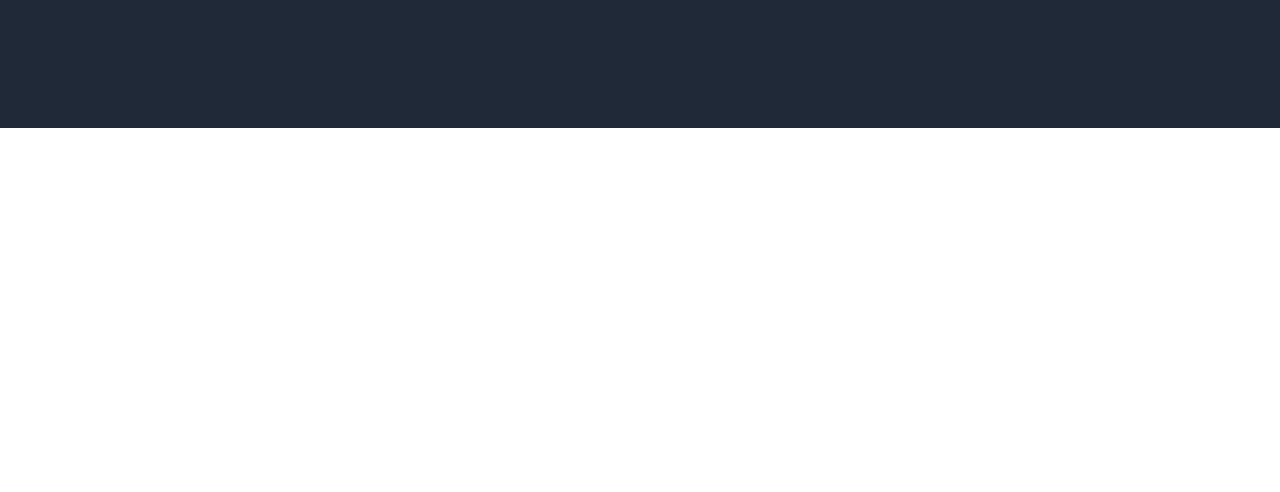
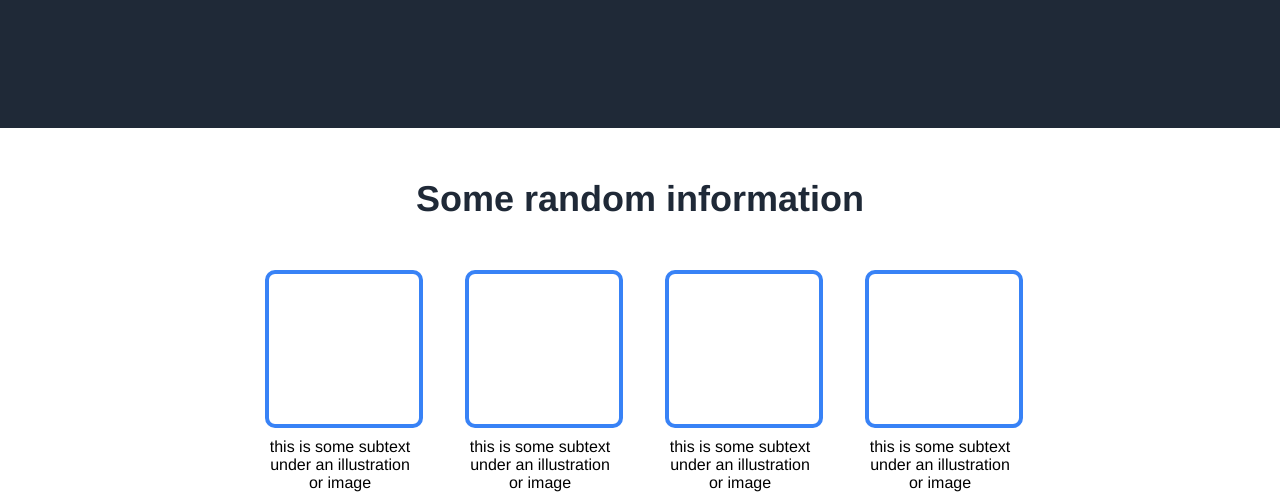
Before and after one commit to Duduhiro/odin-landing-page, a plain HTML site: page index.html in a window 1280 px wide. Shown: the part 460-952 px from the top of the page. Before the commit the page ends 800 px from the top, so only its background shows below. Drawn offline with Linux system fonts and the light colour scheme.

Commit message:
Finished random info part

```diff
--- a/index.html
+++ b/index.html
@@ -35,7 +35,27 @@
         </div>
     </header>
 
-
+    <main class="d-flex">
+        <h1 id="randinfo">Some random information</h1>
+        <div class="squares">
+            <div class="post">
+                <div class="square"></div>
+                <p>this is some subtext under an illustration or image</p>
+            </div>
+            <div class="post">
+                <div class="square"></div>
+                <p>this is some subtext under an illustration or image</p>
+            </div>
+            <div class="post">
+                <div class="square"></div>
+                <p>this is some subtext under an illustration or image</p>
+            </div>
+            <div class="post">
+                <div class="square"></div>
+                <p>this is some subtext under an illustration or image</p>
+            </div>
+        </div>
+    </main>
 
 </body>
 </html>
--- a/style.css
+++ b/style.css
@@ -2,10 +2,11 @@ body, html {
     width: 100%;
     height: 100%;
     display: flex;
-    justify-content: center;
+    align-items: center;
     margin: 0;
     padding: 0;
     font-family: 'Franklin Gothic Medium', 'Arial Narrow', Arial, sans-serif;
+    flex-direction: column;
 }
 
 p, h1{
@@ -96,3 +97,36 @@ header {
 .header-img img {
     height: 300px;
 }
+
+main {
+    flex-direction: column;
+    align-items: center;
+    padding-top: 50px;
+    width: 60%;
+}
+
+#randinfo {
+    font-size: 36px;
+    color: #1F2937;
+    font-weight: 1000;
+}
+
+.squares {
+    display: flex;
+    align-items: center;
+    gap: 50px;
+    margin-top: 50px;
+}
+
+.post {
+    width: 150px;
+    text-align: center;
+}
+
+.square {
+    width: 150px;
+    height: 150px;
+    border: 4px solid#3882F6;
+    border-radius: 10px;
+    margin-bottom: 10px;
+}
```
